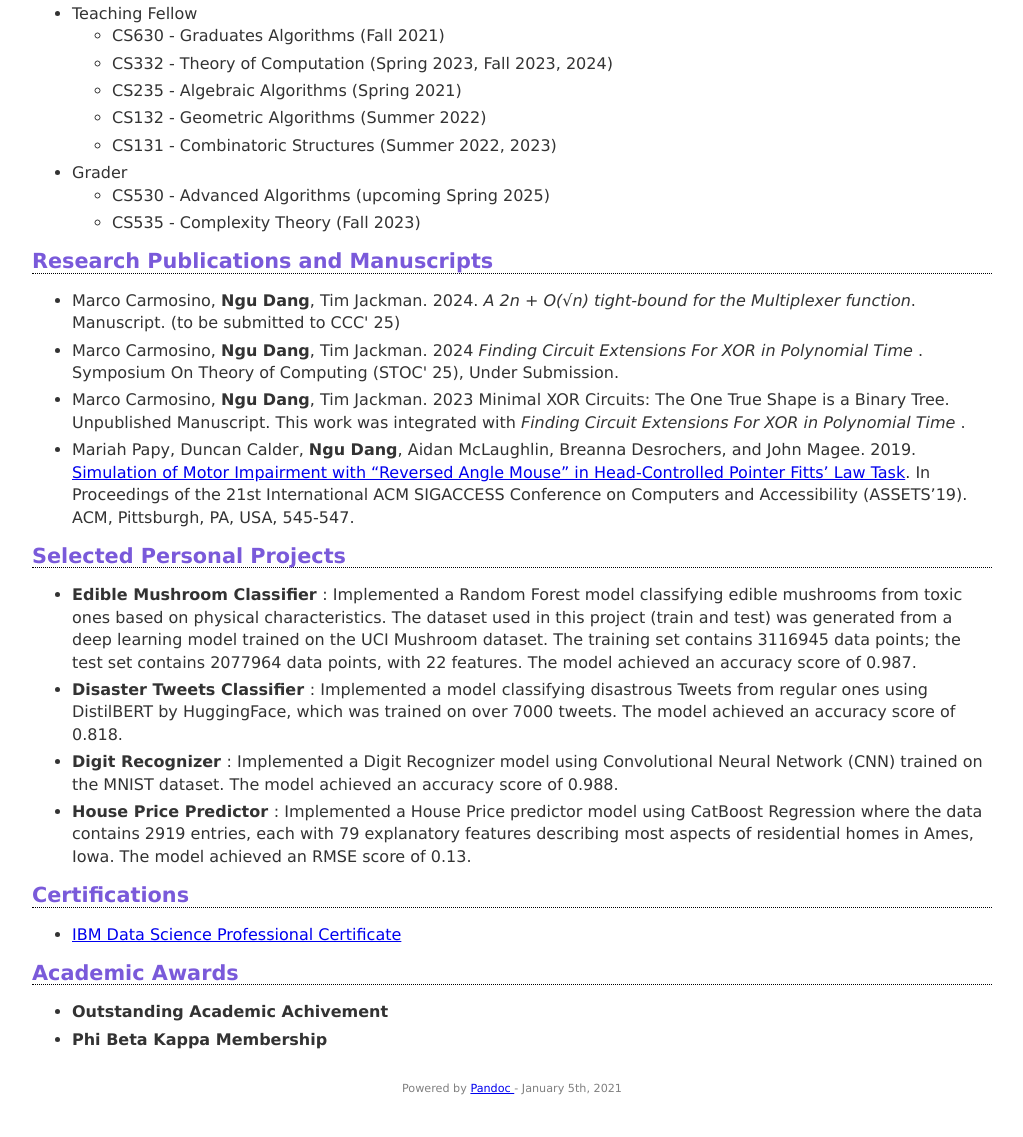
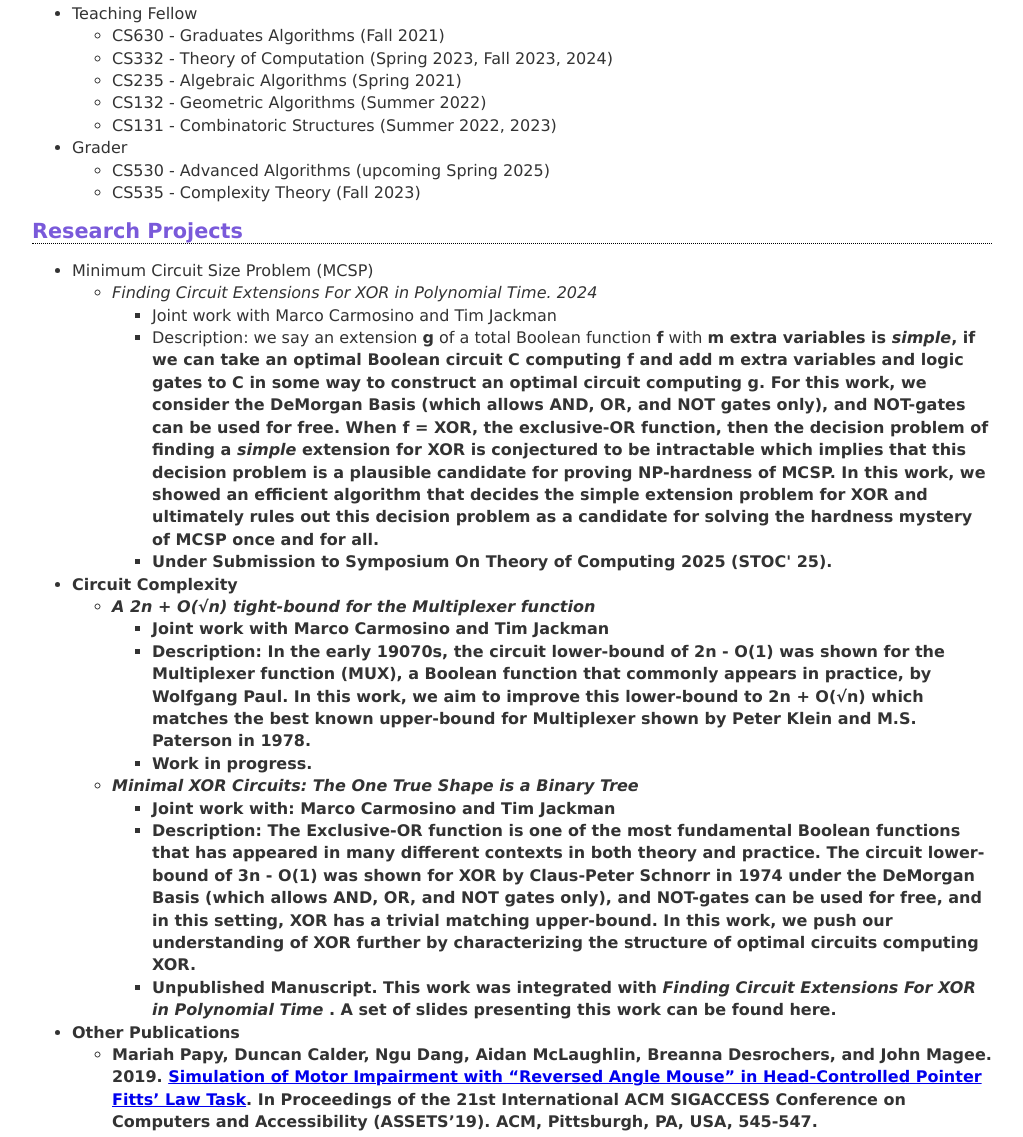
Before and after one commit to NathanDang97/NathanDang97.github.io, a plain HTML site: page index.html in a window 1280 px wide. Shown: the part 631-1768 px from the top of the page, without its empty margins (128-1151 px from the left). Before the commit the page ends 1732 px from the top, so only its background shows below. Drawn offline with Linux system fonts and the light colour scheme.

Commit message:
modify index.html and css

```diff
--- a/index.html
+++ b/index.html
@@ -66,7 +66,7 @@
 		</p>
 		<p>During the time when I am not occupied with my main research, I tend to participate in Kaggle's Competitions on different types of
 			of problems such as regression, text classifying, etc. to self-study and enhance my basic knowledge in Machine Learning and Data Science.
-			Visit my GitHub (link above) for the full collection of side projects I have done. Some are listed <a href="#personal-project" below></a>.
+			Visit my GitHub (link above) for the full collection of side projects I have done. Some are listed <a href="#personal-project"> below </a>.
 		</p>
 		<p>In May 2020, I received a B.A. with Summa Cum Laude and High Honors in Computer Science from Clark University where I was advised by
 			<a href="https://mathcs.clarku.edu/~fgreen/">Prof. Frederick Green</a>. I did some research on Human-Computer Interaction (HCI) during
@@ -92,22 +92,67 @@
 			</li>
 		</ul>
 
-	<h1 id="publications">Research Publications and Manuscripts</h1>
+	<h1 id="publications">Research Projects</h1>
 	<ul>
-		<li> Marco Carmosino, <strong>Ngu Dang</strong>, Tim Jackman. 2024.
-			<em> A 2n + O(<span>&#8730;</span>n) tight-bound for the Multiplexer function</em>.
-			Manuscript. (to be submitted to CCC' 25) </li>
-		<li> Marco Carmosino, <strong>Ngu Dang</strong>, Tim Jackman. 2024
-			<em> Finding Circuit Extensions For XOR in Polynomial Time </em>.
-			Symposium On Theory of Computing (STOC' 25), Under Submission.</li>
-		<li> Marco Carmosino, <strong>Ngu Dang</strong>, Tim Jackman. 2023
-			Minimal XOR Circuits: The One True Shape is a Binary Tree.
-			Unpublished Manuscript. This work was integrated with
-			<em> Finding Circuit Extensions For XOR in Polynomial Time </em>. </li>
-		<li> Mariah Papy, Duncan Calder, <strong>Ngu Dang</strong>, Aidan McLaughlin, Breanna Desrochers, and John Magee.
-			2019. <a href="https://doi.org/10.1145/3308561.3354623">Simulation of Motor Impairment with “Reversed Angle Mouse”
-			in Head-Controlled Pointer Fitts’ Law Task</a>. In Proceedings of the 21st International ACM SIGACCESS
-			Conference on Computers and Accessibility (ASSETS’19). ACM, Pittsburgh, PA, USA, 545-547.</li>
+		<li> Minimum Circuit Size Problem (MCSP)
+			<ul>
+				<li> <em> Finding Circuit Extensions For XOR in Polynomial Time. 2024 </em>
+					<ul>
+						<li>Joint work with Marco Carmosino and Tim Jackman</li>
+						<li>Description: we say an extension <b>g</b> of a total Boolean function <b>f</b> with <b>m<b> extra
+							variables is <em>simple</em>, if we can take an optimal Boolean circuit <b>C</b> computing <b>f</b>
+							and add <b>m</b> extra variables and logic gates to <b>C</b> in some way to construct an optimal circuit
+							computing <b>g</b>. For this work, we consider the DeMorgan Basis (which allows AND, OR, and NOT gates only),
+							and NOT-gates can be used for free.
+							When <b>f = XOR</b>, the exclusive-OR function, then the decision problem of finding a
+							<em>simple</em> extension for <b>XOR</b> is conjectured to be intractable which implies
+							that this decision problem is a plausible candidate for proving NP-hardness of MCSP.
+							In this work, we showed an efficient algorithm that decides the simple extension problem for
+							<b>XOR</b> and ultimately rules out this decision problem as a candidate for solving the
+							hardness mystery of MCSP once and for all.
+						</li>
+						<li>Under Submission to Symposium On Theory of Computing 2025 (STOC' 25).</li>
+					</ul>
+				</li>
+			</ul>
+		</li>
+
+		<li> Circuit Complexity </li>
+			<ul>
+				<li> <em> A 2n + O(<span>&#8730;</span>n) tight-bound for the Multiplexer function</em>
+					<ul>
+						<li>Joint work with Marco Carmosino and Tim Jackman</li>
+						<li>Description: In the early 19070s, the circuit lower-bound of 2n - O(1) was shown for the Multiplexer function
+							(MUX), a Boolean function that commonly appears in practice, by Wolfgang Paul.
+							In this work, we aim to improve this lower-bound to 2n + O(<span>&#8730;</span>n) which matches the best
+							known upper-bound for Multiplexer shown by Peter Klein and M.S. Paterson in 1978.
+						</li>
+						<li>Work in progress.</li>
+					</ul>
+				</li>
+				<li> <em> Minimal XOR Circuits: The One True Shape is a Binary Tree </em>
+					<ul>
+						<li>Joint work with: Marco Carmosino and Tim Jackman</li>
+						<li>Description: The Exclusive-OR function is one of the most fundamental Boolean functions that has appeared
+							in many different contexts in both theory and practice. The circuit lower-bound of 3n - O(1) was shown
+							for XOR by Claus-Peter Schnorr in 1974 under the DeMorgan Basis (which allows AND, OR, and NOT gates only),
+							and NOT-gates can be used for free, and in this setting, XOR has a trivial matching upper-bound.
+							In this work, we push our understanding of XOR further by characterizing the structure of optimal
+							circuits computing XOR.</li>
+						<li>Unpublished Manuscript. This work was integrated with <em> Finding Circuit Extensions For XOR in Polynomial Time </em>.
+							A set of slides presenting this work can be found here.
+						</li>
+					</ul>
+				</li>
+			</ul>
+		<li> Other Publications
+			<ul>
+				<li> Mariah Papy, Duncan Calder, <strong>Ngu Dang</strong>, Aidan McLaughlin, Breanna Desrochers, and John Magee.
+					2019. <a href="https://doi.org/10.1145/3308561.3354623">Simulation of Motor Impairment with “Reversed Angle Mouse”
+					in Head-Controlled Pointer Fitts’ Law Task</a>. In Proceedings of the 21st International ACM SIGACCESS
+					Conference on Computers and Accessibility (ASSETS’19). ACM, Pittsburgh, PA, USA, 545-547.</li>
+			</ul>
+		</li>
 	</ul>
 
 	<h1 id="personal-project">Selected Personal Projects</h1>
--- a/pandoc.css
+++ b/pandoc.css
@@ -57,10 +57,6 @@ h1.title {
         border: none;
 }
 
-ul li {
-        margin-bottom: 5px;
-    }
-
 dt code {
         font-weight: bold;
 }
```
